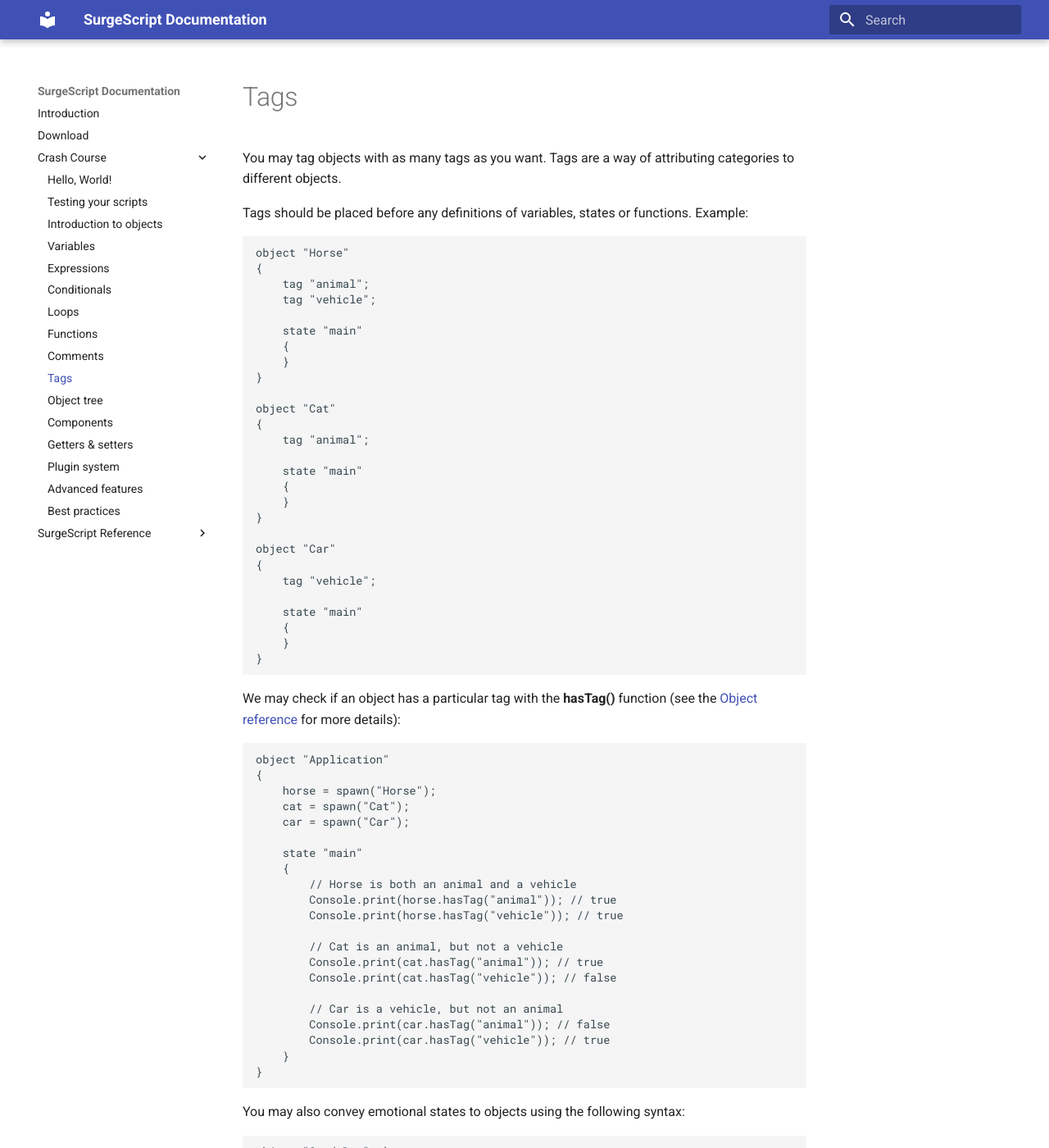
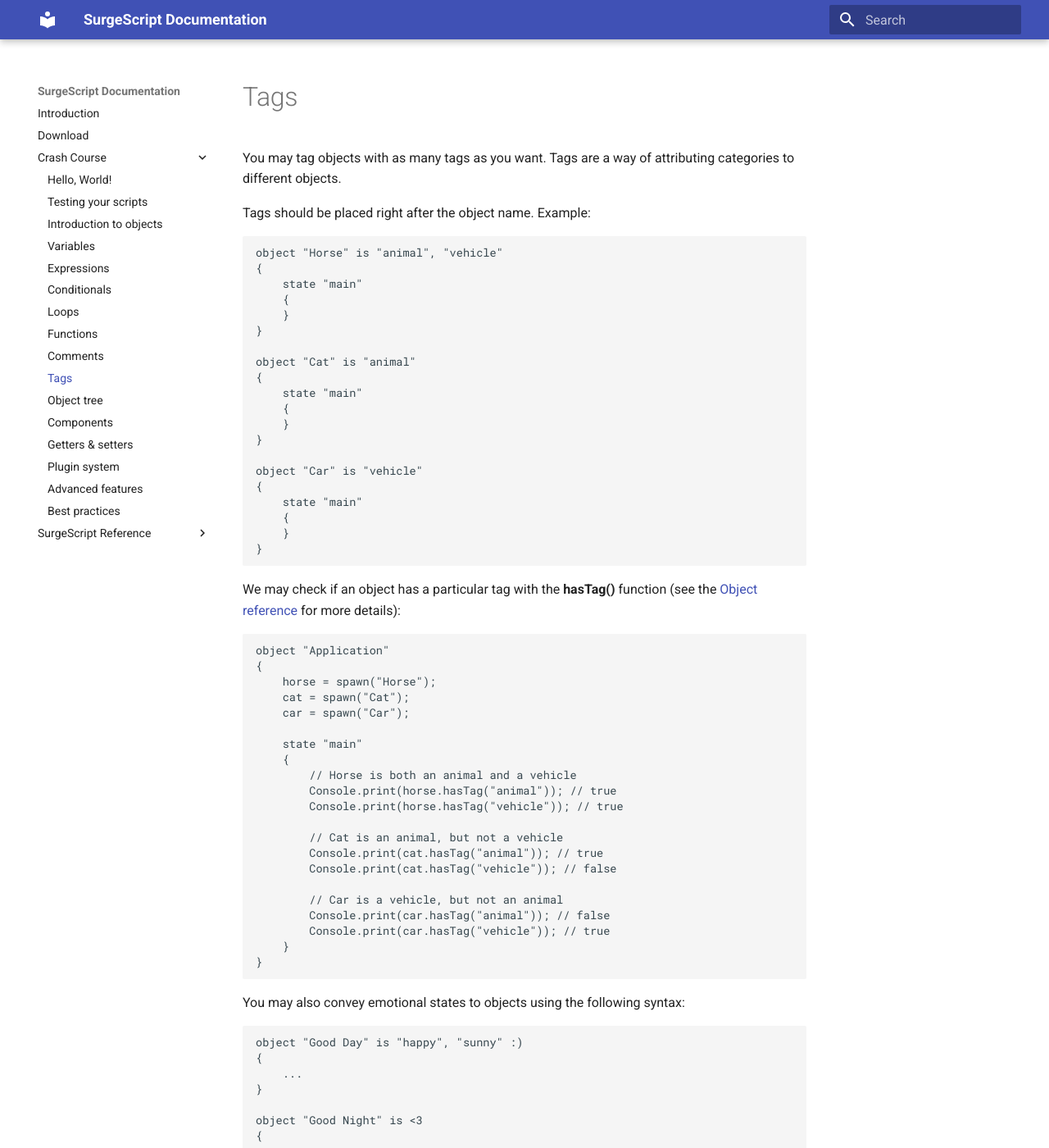
Before and after one commit to alemart/surgescript, an MkDocs documentation site: the page built from docs/tutorials/tags.md, in a window 1280 px wide and 1400 px high. Shown: the whole window at 82% size. Built offline with MkDocs 1.6.1 and Material for MkDocs 9.7.7, drawn with Linux system fonts in a browser that asks for light colours; old or Windows-style settings are respelled for this version of MkDocs; some of the changed text lies outside the part shown.

Commit message:
Changed the syntax for tags

````diff
--- a/docs/tutorials/tags.md
+++ b/docs/tutorials/tags.md
@@ -3,32 +3,25 @@
 
 You may tag objects with as many tags as you want. Tags are a way of attributing categories to different objects.
 
-Tags should be placed before any definitions of variables, states or functions. Example:
+Tags should be placed right after the object name. Example:
 
 ```
-object "Horse"
+object "Horse" is "animal", "vehicle"
 {
-    tag "animal";
-    tag "vehicle";
-
     state "main"
     {
     }
 }
 
-object "Cat"
+object "Cat" is "animal"
 {
-    tag "animal";
-
     state "main"
     {
     }
 }
 
-object "Car"
+object "Car" is "vehicle"
 {
-    tag "vehicle";
-
     state "main"
     {
     }
@@ -64,15 +57,18 @@
 You may also convey emotional states to objects using the following syntax:
 
 ```
-object "Good Day" :)
+object "Good Day" is "happy", "sunny" :)
 {
-    state "main"
-    {
-    }
+    ...
+}
+
+object "Good Night" is <3
+{
+    ...
 }
 ```
 
-The object will then be tagged with the specified emoticon(s). The following emoticons are available for your pleasure:
+The object will then be tagged with the specified emoticon. The following emoticons are available for your pleasure:
 
 Emoticon|Meaning
 --------|-------
````
Also changed, not shown: 5 other files.
